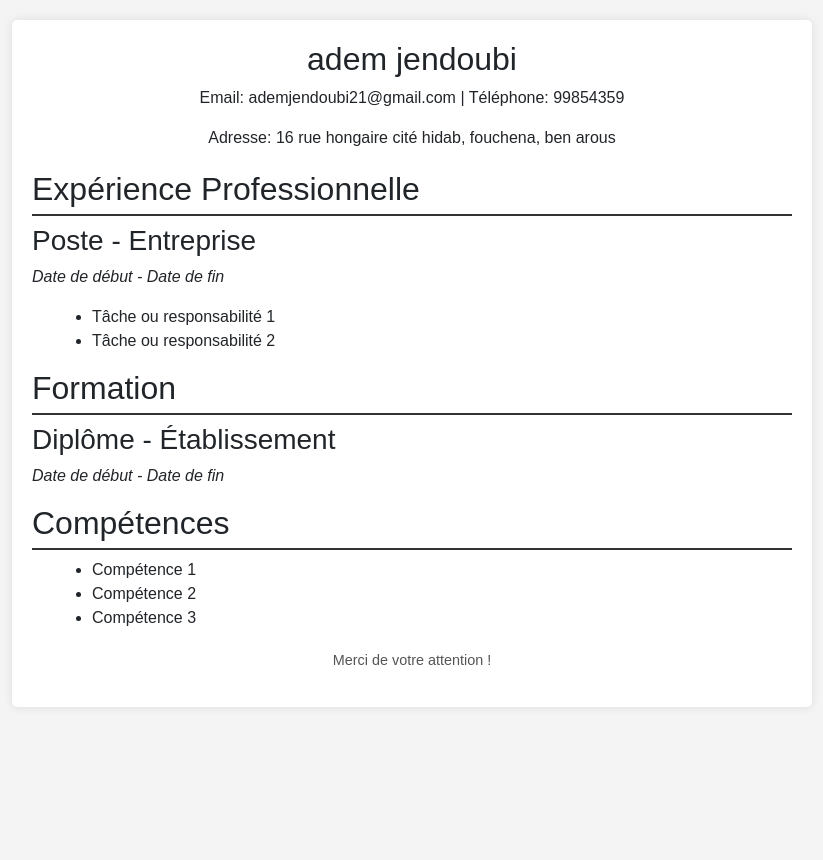
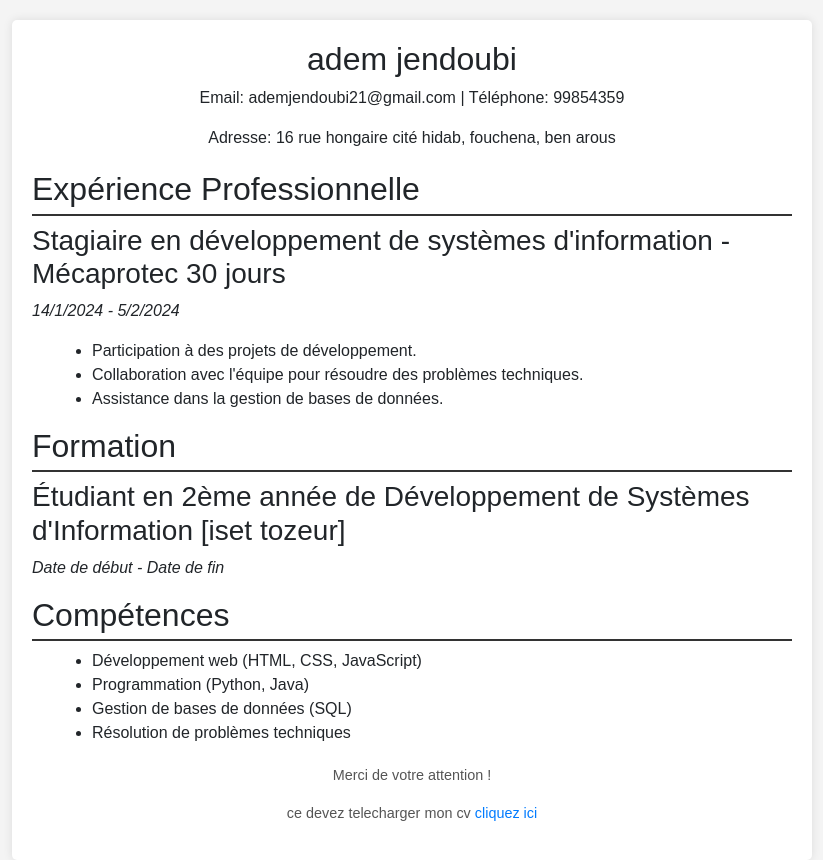
Before and after one commit to Genn05/mini_projet.github.io, a plain HTML site: page index.html in a window 1280 px wide. Shown: the whole page, without its empty margins (228-1051 px from the left). Before the commit the page ends 800 px from the top, so only its background shows below. Drawn offline with nearby package versions, Linux system fonts and the light colour scheme.

Commit message:
add download cv

```diff
--- a/index.html
+++ b/index.html
@@ -19,11 +19,14 @@
         <section class="experience">
             <h2>Expérience Professionnelle</h2>
             <div class="job">
-                <h3>Poste - Entreprise</h3>
-                <p><em>Date de début - Date de fin</em></p>
+                <h3>Stagiaire en développement de systèmes d'information - Mécaprotec
+                    30 jours
+                    </h3>
+                <p><em>14/1/2024 - 5/2/2024</em></p>
                 <ul>
-                    <li>Tâche ou responsabilité 1</li>
-                    <li>Tâche ou responsabilité 2</li>
+                    <li>Participation à des projets de développement.</li>
+                    <li>Collaboration avec l'équipe pour résoudre des problèmes techniques.</li>
+                    <li>Assistance dans la gestion de bases de données.</li>
                 </ul>
             </div>
 
@@ -32,7 +35,9 @@
         <section class="education">
             <h2>Formation</h2>
             <div class="school">
-                <h3>Diplôme - Établissement</h3>
+                <h3>Étudiant en 2ème année de Développement de Systèmes d'Information
+                    [iset tozeur]
+                    </h3>
                 <p><em>Date de début - Date de fin</em></p>
             </div>
 
@@ -41,14 +46,17 @@
         <section class="skills">
             <h2>Compétences</h2>
             <ul>
-                <li>Compétence 1</li>
-                <li>Compétence 2</li>
-                <li>Compétence 3</li>
+                <li>Développement web (HTML, CSS, JavaScript)
+                    <li>Programmation (Python, Java)</li>
+                    <li>Gestion de bases de données (SQL)</li>
+                    <li>Résolution de problèmes techniques</li>
+
             </ul>
         </section>
 
         <footer>
             <p>Merci de votre attention !</p>
+            <p>ce devez telecharger mon cv <a href="cv.pdf" download>cliquez ici</a></p>
         </footer>
     </div>
 </body>
```
